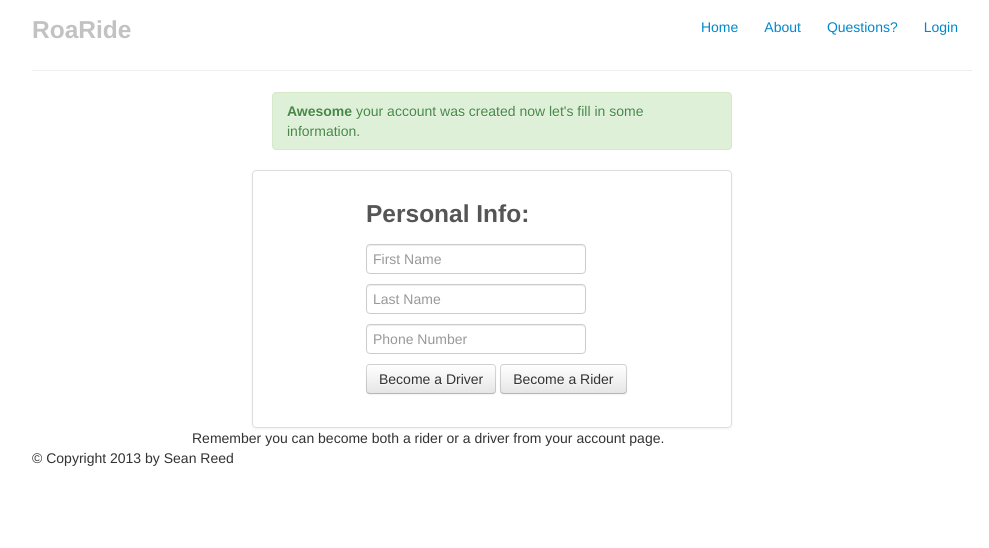
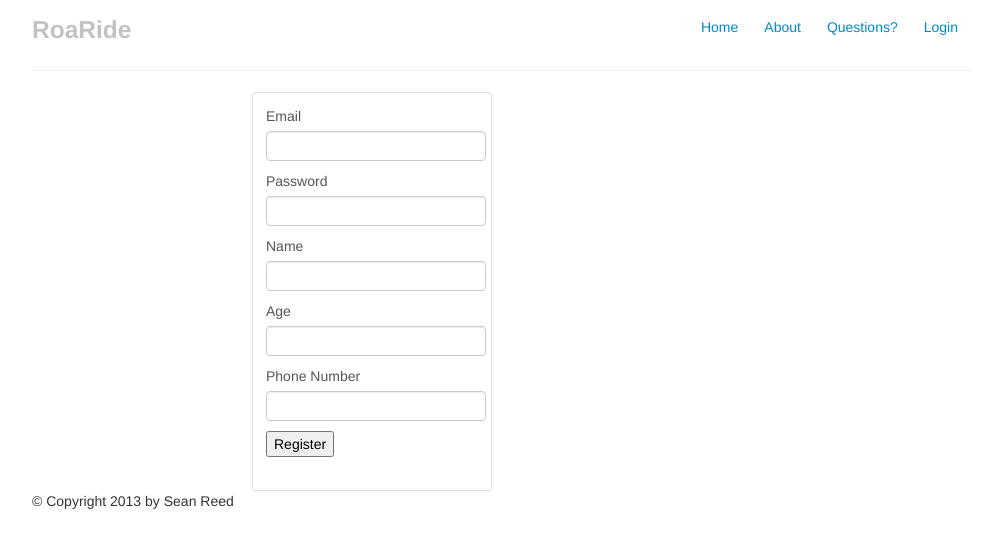
Before and after one commit to streed/IndependentStudy, a Flask app: page /registration in a window 1280 px wide. Shown: the top 548 px of the page, without its empty margins (138-1127 px from the left). Run offline with Flask 2, Linux system fonts and the light colour scheme; parts of the project's set-up code (start-up, migrations or seed data) failed here and were passed over; some libraries are stand-ins or nearby versions.

Commit message:
Adding the registration and login functionality as well as adding the tests to test the functionality.

```diff
--- a/app/blueprints/index.py
+++ b/app/blueprints/index.py
@@ -1,11 +1,18 @@
-from flask import Blueprint, render_template, abort
+from flask import Blueprint, render_template, abort, redirect
 from jinja2 import TemplateNotFound
+
+from ..models.forms import AccountForm
 
 index = Blueprint( "index", __name__, template_folder="templates" )
 
-@index.route( "/" )
+@index.route( "/", methods=["GET", "POST"] )
 def index_page():
-	return render_template( "index/index.html" )
+	accountForm = AccountForm()
+
+	if accountForm.validate_on_submit():
+		return redirect( "/login" )
+
+	return render_template( "index/index.html", form=accountForm )
 
 @index.route( "/about" )
 def about():
@@ -13,4 +20,19 @@ def about():
 
 @index.route( "/registration", methods=["GET","POST"] )
 def registration():
-	return render_template( "index/registration.html" )
+	accountForm = AccountForm()
+
+	if accountForm.validate_on_submit():
+		return redirect( "/login" )
+
+	return render_template( "index/registration.html", form=accountForm )
+
+@index.route( "/login", methods=["GET","POST"] )
+def login():
+	loginForm = LoginForm()
+
+	if loginForm.validate_on_submit():
+		#login
+		return redirect( "/rider" )
+
+	return render_template( "index/login.html" )
--- a/app/blueprints/templates/index/registration.html
+++ b/app/blueprints/templates/index/registration.html
@@ -3,27 +3,21 @@
 {% block content %}
 <div class="container">
 	<div class="row">
-		<div class="offset3 span6">
-			<div class="alert alert-success"><b>Awesome</b> your account was created now let's fill in some information.</div>
+		<div class="offset3 span3">
 			<div class="row">
 				<div class="thumbnail">
 					<div class="caption">
-						<form role="form">
-							<div class="offset1 span5">
-								<h3>Personal Info:</h3>
-								<div class="form-group">
-									<input type="text" class="form-control" id="firstName" placeholder="First Name">
+						<form action="/" method="POST">
+							<div class="control-group">
+								<div class="controls">
+									{{ form.csrf_token }}
+									{{ form.email.label }}{{ form.email( size=20 ) }}
+									{{ form.password.label }}{{ form.password( size=20 ) }}
+									{{ form.name.label }}{{ form.name( size=20 ) }}
+									{{ form.age.label }}{{ form.age( size=20 ) }}
+									{{ form.phoneNumber.label }}{{ form.phoneNumber() }}
 								</div>
-								<div class="form-group">
-									<input type="text" class="form-control" id="lastName" placeholder="Last Name">
-								</div>
-								<div class="form-group">
-									<input type="text" class="form-control" id="phoneNumber" placeholder="Phone Number">
-								</div>
-							</div>
-							<div class="offset1">
-								<button type="submit" class="btn btn-default">Become a Driver</button>
-								<button type="submit" class="btn btn-default">Become a Rider</button>
+								<button type="submit" name="submit">Register</button>
 							</div>
 						</form>
 					</div>
@@ -31,10 +25,5 @@
 			</div>
 		</div>
 	</div>
-	<div class="row">
-		<div class="offset2 span8">
-			Remember you can become both a rider or a driver from your account page.
-		</div>
-	</div>
 </div>
 {% endblock %}
--- /dev/null
+++ b/app/models/forms/__init__.py
@@ -0,0 +1,16 @@
+from flask_wtf import Form
+from flask_wtf.html5 import EmailField, TelField, IntegerField
+from wtforms import TextField
+from wtforms.validators import DataRequired
+
+
+class AccountForm( Form ):
+	email = EmailField( "Email", validators=[DataRequired()] )
+	password = TextField( "Password", validators=[DataRequired()] )
+	name = TextField( "Name", validators=[DataRequired()] )
+	age = IntegerField( "Age", validators=[DataRequired()] )
+	phoneNumber = TelField( "Phone Number", validators=[DataRequired()] )
+
+class LoginForm( Form ):
+	email = EmailField( "Email", validators=[DataRequired()] )
+	password = TextField( "Password", validators=[DataRequired()] )
```
Also changed, not shown: app/blueprints/templates/index/index.html (+7 -9 lines), app/tests/tests_main_page.py (+8 -6 lines).
